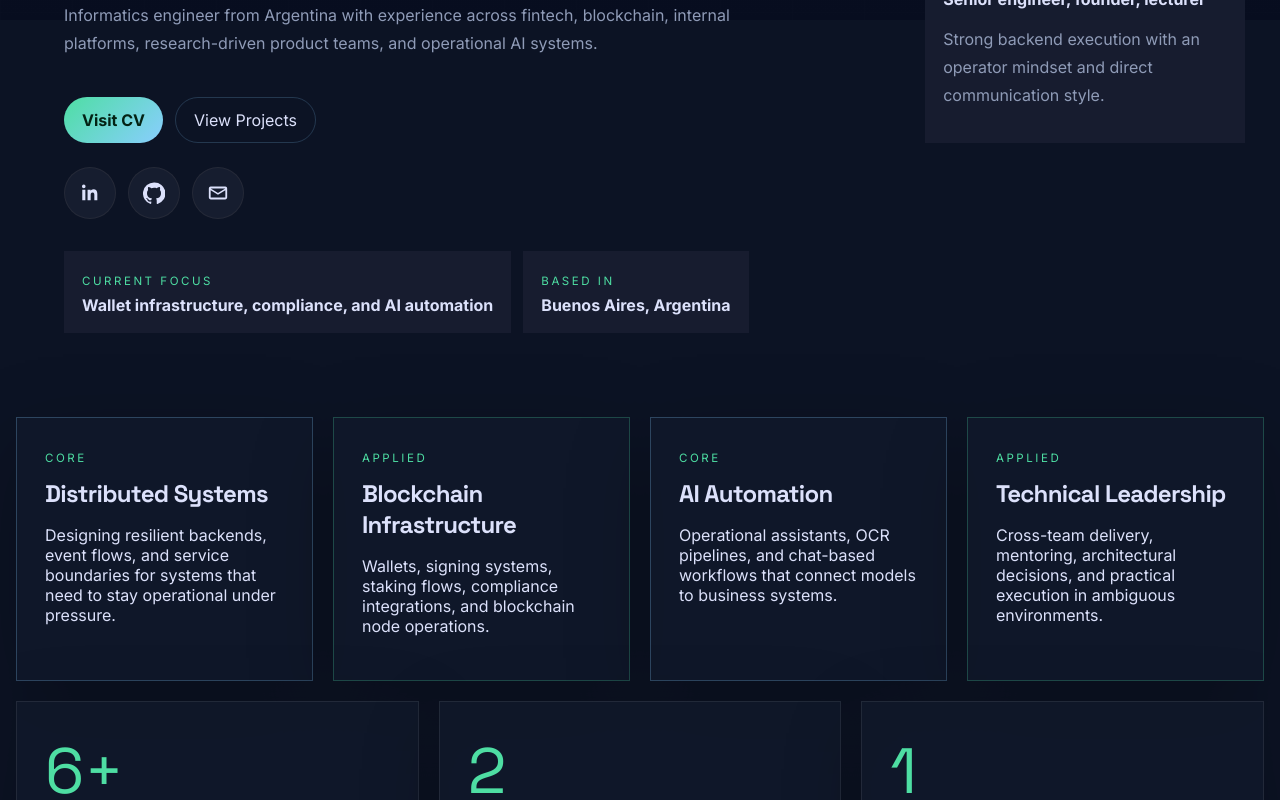
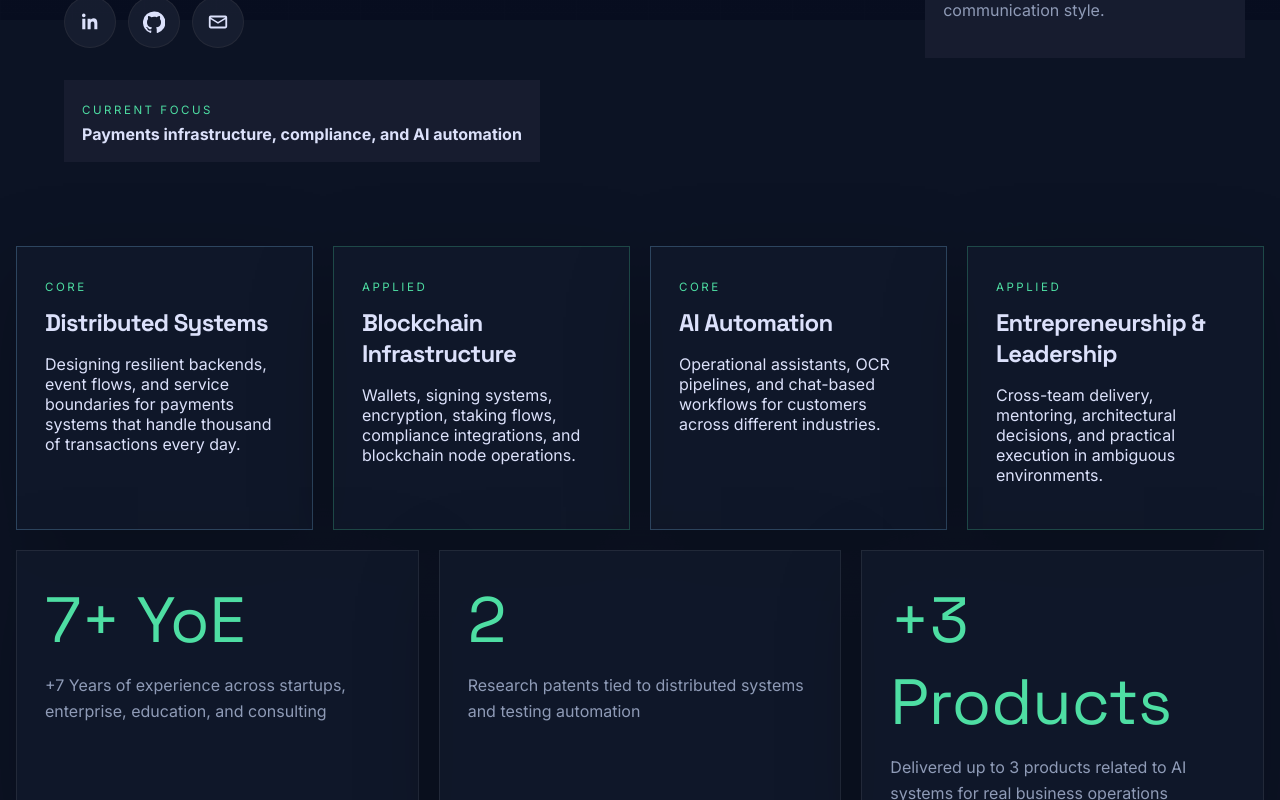
Before and after one commit to bizk/bizk-dev, a React (Vite) app: page / in a window 1280 px wide. Shown: the part 780-1580 px from the top of the page. Built offline with nearby package versions, Linux system fonts and the light colour scheme.

Commit message:
mejoras en la presentacion

```diff
--- a/blogs/blog_3_contenedores/blog.md
+++ b/blogs/blog_3_contenedores/blog.md
@@ -6,7 +6,7 @@
 
     En todos mis trabajos excepto en J.P. Morgan donde trabajábamos con un sistema legacy, usar Docker o alguna alternativa ha sido el estandarte. Y si bien entendía la "teoría" del porqué es genial.
 
-    No fue hasta que tuve que hacerme cargo de la infraestructura por mi cuenta que comprendí el fanatismo de los contenedores. En mis primeros trabajos Freelance, mis implementaciones corrían arriba de una VPS con Linux, donde configuraba manualmente las reglas de networking con nginx, configuraba los firewalls, configuraba el administrador de procesos y logs.
+    No fue hasta que tuve que hacerme cargo de la infraestructura por mi cuenta que comprendí el fanatismo de los contenedores. En mis primeros trabajos Freelance, mis implementaciones corrían arriba de una VPS con Linux, donde configuraba maa nualmente las reglas de networking con nginx, configuraba los firewalls, configuraba el administrador de procesos y logs.
 
     Mi motivación principal de hacerlo así era la creencia de que era más fácil, ya que eran API rest sencillas de mantener y al usar Linux como sistema operativo nativo, me siento cómodo en él. Que equivocado estaba :)
 
--- a/src/App.tsx
+++ b/src/App.tsx
@@ -31,8 +31,8 @@ const experiences: Experience[] = [
     company: 'sFox',
     period: 'February 2024 - Present',
     summary:
-      'Building critical wallet infrastructure, transaction signing systems, and compliance capabilities for a crypto OTC exchange operating across multiple regions.',
-    technologies: ['Go', 'Node.js', 'TypeScript', 'Bitcoin', 'Polkadot', 'Cosmos SDK', 'HSM', 'PKCS#11'],
+      'Building critical Payments infrastructer, transaction signing systems, and travel rule (AML / KYC) capabilities for a crypto OTC exchange operating across multiple regions.',
+    technologies: ['Go', 'Node.js', 'TypeScript', 'Kubernetes', 'Blockchain', 'HSM', 'PKCS#11'],
     points: [
       'Integrated wallet backend services with the Coinbase TRUST network for compliant KYC data exchange.',
       'Designed and implemented a Bitcoin signing system in Go using HSM and PKCS#11 for production wallet flows.',
@@ -285,21 +285,21 @@ const ContactIcon = ({ id }: { id: 'linkedin' | 'github' | 'email' }) => {
 const skillAreas = [
   {
     title: 'Distributed Systems',
-    text: 'Designing resilient backends, event flows, and service boundaries for systems that need to stay operational under pressure.',
+    text: 'Designing resilient backends, event flows, and service boundaries for payments systems that handle thousand of transactions every day.',
     accent: 'primary',
   },
   {
     title: 'Blockchain Infrastructure',
-    text: 'Wallets, signing systems, staking flows, compliance integrations, and blockchain node operations.',
+    text: 'Wallets, signing systems, encryption, staking flows, compliance integrations, and blockchain node operations.',
     accent: 'tertiary',
   },
   {
     title: 'AI Automation',
-    text: 'Operational assistants, OCR pipelines, and chat-based workflows that connect models to business systems.',
+    text: 'Operational assistants, OCR pipelines, and chat-based workflows for customers across different industries.',
     accent: 'primary',
   },
   {
-    title: 'Technical Leadership',
+    title: 'Entrepreneurship & Leadership',
     text: 'Cross-team delivery, mentoring, architectural decisions, and practical execution in ambiguous environments.',
     accent: 'tertiary',
   },
@@ -379,12 +379,11 @@ function App() {
               <div className="hero-copy">
                 <span className="eyebrow">Distributed Systems • Blockchain • AI Automation</span>
                 <h1>
-                  Engineering <span>reliable systems</span> for products that cannot afford fragile
-                  infrastructure.
+                  <span>World class</span> engineering for the products of tomorrow.
                 </h1>
                 <p className="hero-text">
-                  Informatics engineer from Argentina with experience across fintech, blockchain,
-                  internal platforms, research-driven product teams, and operational AI systems.
+                  Informatics engineer with +7 years of experience across Fintech, Blockchain,
+                  Product, Research and development, Payments Infrastructure and AI Bots.
                 </p>
                 <div className="hero-actions">
                   <button type="button" className="primary-action" onClick={() => navigate('cv')}>
@@ -413,12 +412,12 @@ function App() {
                 <div className="hero-meta">
                   <div>
                     <span className="meta-label">Current focus</span>
-                    <strong>Wallet infrastructure, compliance, and AI automation</strong>
+                    <strong>Payments infrastructure, compliance, and AI automation</strong>
                   </div>
-                  <div>
+                  {/* <div>
                     <span className="meta-label">Based in</span>
                     <strong>Buenos Aires, Argentina</strong>
-                  </div>
+                  </div> */}
                 </div>
               </div>
 
@@ -448,16 +447,16 @@ function App() {
 
             <section className="highlight-strip">
               <div className="metric-card">
-                <span className="metric-value">6+</span>
-                <span className="metric-label">Roles across startups, enterprise, education, and consulting</span>
+                <span className="metric-value">7+ YoE</span>
+                <span className="metric-label">+7 Years of experience across startups, enterprise, education, and consulting</span>
               </div>
               <div className="metric-card">
                 <span className="metric-value">2</span>
-                <span className="metric-label">Patents tied to distributed systems and testing automation</span>
+                <span className="metric-label">Research patents tied to distributed systems and testing automation</span>
               </div>
               <div className="metric-card">
-                <span className="metric-value">1</span>
-                <span className="metric-label">Consultancy building AI systems for real business operations</span>
+                <span className="metric-value">+3 Products</span>
+                <span className="metric-label">Delivered up to 3 products related to AI systems for real business operations</span>
               </div>
             </section>
           </>
@@ -467,10 +466,9 @@ function App() {
           <>
             <section className="page-intro">
               <span className="eyebrow">Curriculum Vitae</span>
-              <h1>Experience, education, awards, and patents.</h1>
+              <h1>Engineer, Inventor, Educator.</h1>
               <p>
-                The content here comes from your current portfolio data, reorganized to match the
-                new visual direction from the reference views.
+                Carlos is a person driven by challenge and Innovation. With a wide range of experience across different roles, induestries and technologies, he is a polyglot engineer, entrepreneur and team player. He thrives in dynamic environments and is always looking to improve and reflect on his work.
               </p>
               <div className="contact-links-row">
                 {contactLinks.map((link) => (
@@ -700,8 +698,7 @@ function App() {
 
             <section className="quote-panel">
               <p>
-                Complexity is only justified when it protects a real business or systems invariant.
-                Otherwise it is just expensive decoration.
+                The best engineering work is the one that is simple and easy to understand, yet powerful and robust.
               </p>
             </section>
           </>
```
